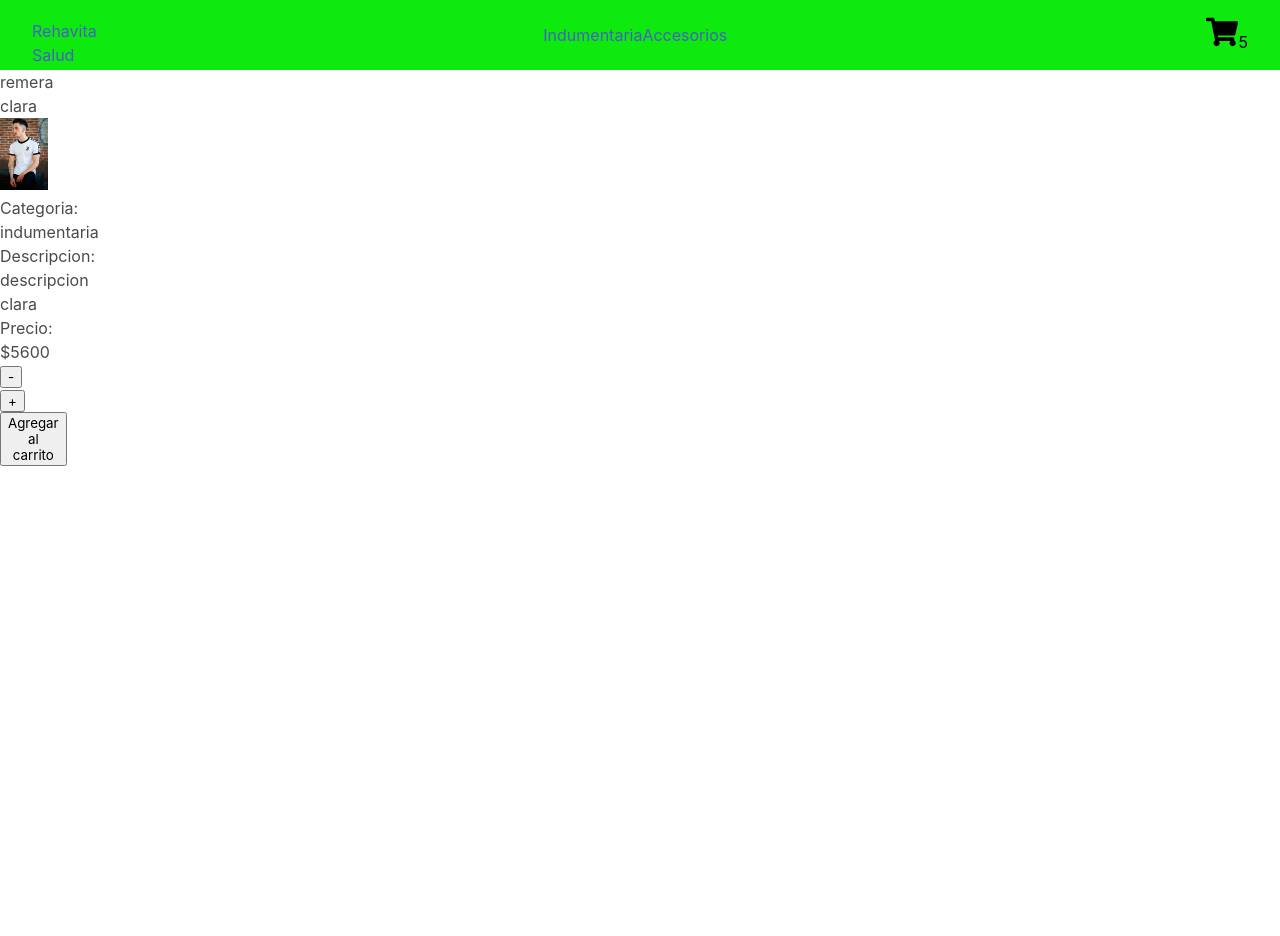
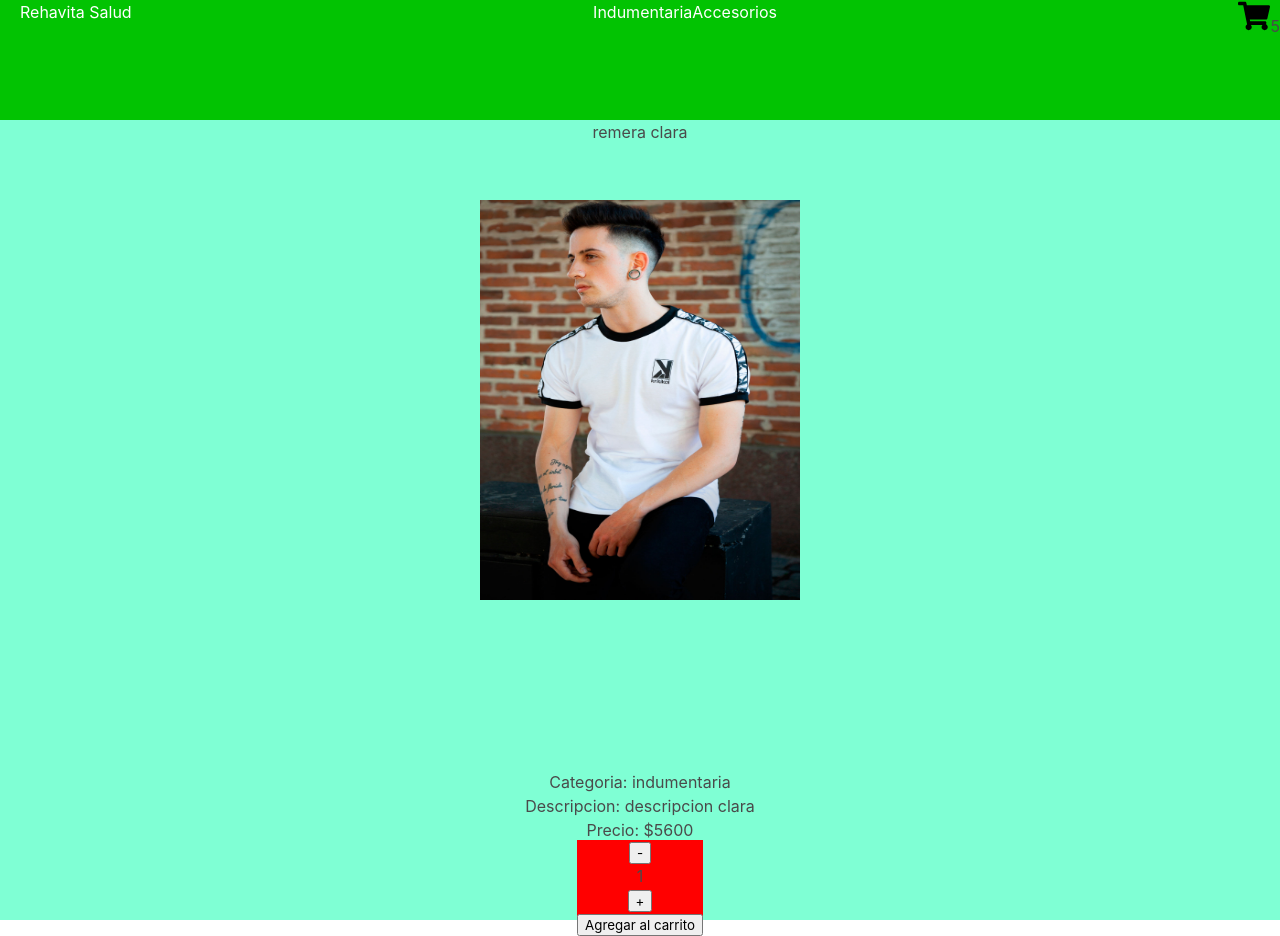
Before and after one commit to tperezromero5/react, a React (Create React App) app: page /item/1 in a window 1280 px wide. Before the commit the page ends 800 px from the top, so only its background shows below. Built offline with nearby package versions, Linux system fonts and the light colour scheme.

Commit message:
entrega final1

```diff
--- a/src/App.js
+++ b/src/App.js
@@ -11,7 +11,7 @@ function App() {
                 <Routes>
                     <Route path="/" element={<ItemListContainer />}/>
                     <Route path="/category/:categoryId" element={<ItemListContainer />} />
-                    <Route path="/item/:itemId" element={<ItemDetailContainer/>}/>
+                    <Route path="/item/:itemId" element={<ItemDetailContainer />}/>
                     <Route path="*" element={<h1>404 NOT FOUND</h1>}/>
                 </Routes>
             </BrowserRouter>
--- a/src/components/ItemDetail/ItemDetail.js
+++ b/src/components/ItemDetail/ItemDetail.js
@@ -1,9 +1,17 @@
+import { useState } from "react"
 import ItemCount from "../itemCount/itemCount"
 import "./itemDetail.css"
+import { Link } from "react-router-dom"
 const ItemDetail = ({ id, name, img, category, description, price, stock}) => {
+    const [quantityAdded, setQuantityAdded] = useState (0)
+
+    const handleOnAdd = (quantity) => {
+        setQuantityAdded(quantity)
+    }
+
     return(
         <article className="articuloDetalle">
-            <header>
+            <header className="headerDetalle">
                 <h2>
                     {name}
                 </h2>
@@ -11,7 +19,7 @@ const ItemDetail = ({ id, name, img, category, description, price, stock}) => {
             <picture className="pictureDetalle">
                 <img className="imagenRemeraDetalle" src={img} alt={name}/>
             </picture>
-            <section>
+            <section className="parrafosDetalle">
                 <p>
                     Categoria: {category}
                 </p>
@@ -22,8 +30,15 @@ const ItemDetail = ({ id, name, img, category, description, price, stock}) => {
                     Precio: ${price}
                 </p>
             </section>
-            <footer>
-                <ItemCount initial={1} stock={stock} onAdd={quantity => console.log('cantidad agregada ',)}/>
+            <footer className="contadorDetalle">
+                {
+                    quantityAdded >0 ? (
+                        <Link to='/cart'>terminar compra</Link>
+                    ) :(
+                        <ItemCount initial={1} stock={stock} onAdd={handleOnAdd}/>
+                    )
+
+                }
             </footer>
         </article>
     )
--- a/src/components/ItemDetail/itemDetail.css
+++ b/src/components/ItemDetail/itemDetail.css
@@ -1,11 +1,38 @@
+.headerDetalle{
+    text-align: center;
+    height: 10vh;
+}
 .articuloDetalle{
-    height: 3rem;
-    width: 3rem;
+    background-color: aquamarine;
+    display: flex;
+    justify-content: center;
+    align-items: center;
+    text-align: center;
+    flex-direction: column;
+}
+.parrafosDetalle{
+    text-align: center;
+    justify-content: center;
+    align-items: center;
+    height: 10vh;
+    padding-top: 10px;
+}
+.contadorDetalle{
+    justify-content: center;
+    align-items: center;
+    background-color:red ;
+    height: 10vh;
+
 }
 .pictureDetalle{
-    height: 1.5rem;
-    width: 1.5rem;
+    justify-content: center;
+    align-items: center;
+    height: 70vh;
+    width: 25rem;
 }
 .imagenRemeraDetalle{
-    size: 25px;
+    height: 25rem;
+    width: 20rem;
+    justify-content: center;
+    align-items: center;
 }
--- a/src/components/ItemListContainer/ItemListContainer.js
+++ b/src/components/ItemListContainer/ItemListContainer.js
@@ -10,6 +10,7 @@ const ItemListContainer= ({ greeting }) => {
 
     useEffect(() => {
         const asyncFunc = categoryId ? getProductsByCategory : getProducts
+
         asyncFunc(categoryId)
             .then(response =>{
                 setProducts(response)
--- a/src/components/NavBar/NavBar.js
+++ b/src/components/NavBar/NavBar.js
@@ -3,17 +3,19 @@ import { NavLink, Link } from "react-router-dom";
 import "./navBar.css"
 const NavBar = () => {
 return (
+    <div className="nav-container">
         <nav className="navBar">
-        <Link className="logo" to='/'>
-            <h3>Rehavita</h3>
-            <h4>Salud</h4>
+                <Link to='/'>
+                    <h3 className="logo">Rehavita Salud</h3>
                 </Link>
                 <div className="navLinks">
                     <NavLink to={`/category/indumentaria`} className={({ isActive})=> isActive ?'ActiveOption':'Option'}>Indumentaria</NavLink>
                     <NavLink to={`/category/accesorios`} className={({ isActive})=> isActive ?'ActiveOption':'Option'}>Accesorios</NavLink>
                 </div>
-        <CartWidget/>
+                <CartWidget className="carrito"/>
         </nav>
+    </div>
+
 )
 }
 export default NavBar;
--- a/src/components/NavBar/navBar.css
+++ b/src/components/NavBar/navBar.css
@@ -1,19 +1,33 @@
-
-.logo{
-    height: 2rem;
-    width: 2rem;
+.nav-container{
+    position: sticky;
+    z-index: 3;
+    top: 0;
 }
 .navBar{
-    color: black;
-    display: flex;
-    align-items: center;
+    display:flex;
     justify-content: space-between;
-    padding: 1rem 2rem;
-    background-color: rgb(14, 233, 14);
+    height: 15vh;
+    background-color: rgb(2, 195, 2);
+}
+.logo{
+    justify-self: start;
+    margin-left: 20px;
+    color: #fff;
+    margin-left: 20px;
+    cursor: pointer;
+
+}
+.carrito{
+    font-size: 25px;
+    margin-right: 20px;
+    margin-top: 4vh;
+    cursor: pointer;
+    text-decoration: none;
+}
+.navLinks a{
+    color: #fff;
 }
 .navLinks{
-    color: black;
+    display: flex;
+    justify-content: space-between;
 }
-.ActiveOption{
-    color: black;
-}
--- a/src/components/itemCount/itemCount.js
+++ b/src/components/itemCount/itemCount.js
@@ -1,8 +1,8 @@
 import './itemCount.css'
 import { useState } from "react";
 
-const ItemCount = ({stock, initial, onAdd})=> {
-    const {quantity , setQuantity} = useState(initial)
+const ItemCount = ({stock, initial, onAdd}) => {
+    const [quantity , setQuantity] = useState(initial)
 
     const increment = () => {
         if(quantity <  stock){
```
Also changed, not shown: src/components/banner/banner.js (added, +13 -0 lines), src/components/banner/banner.css (added), 1 other file (tests, documents, lock files or other folders). Lines whose indentation alone changed are shown as unchanged.
